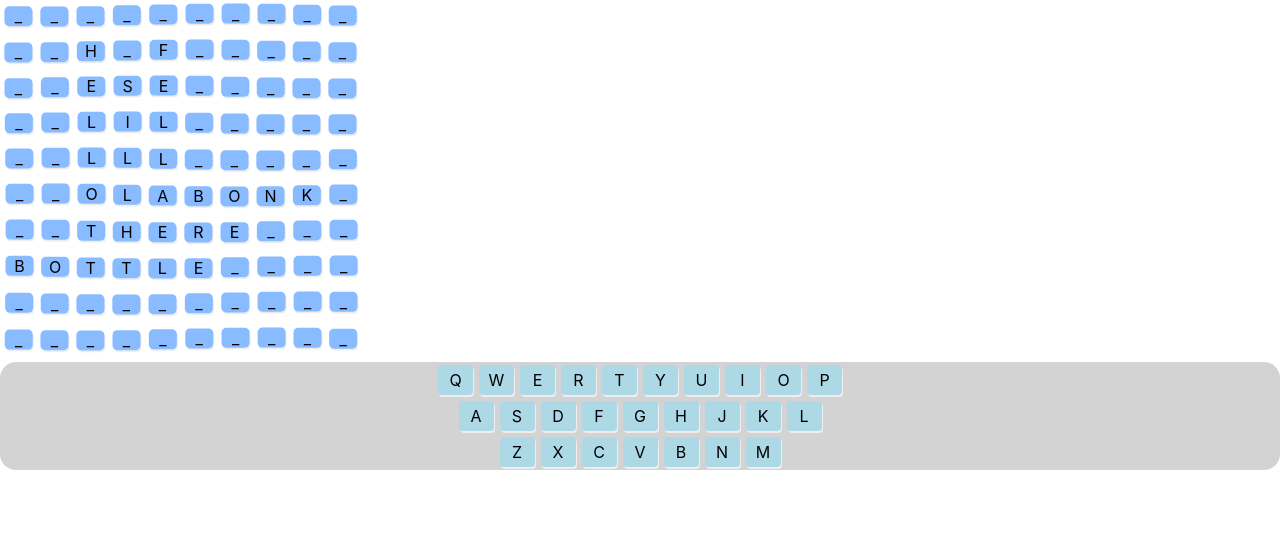
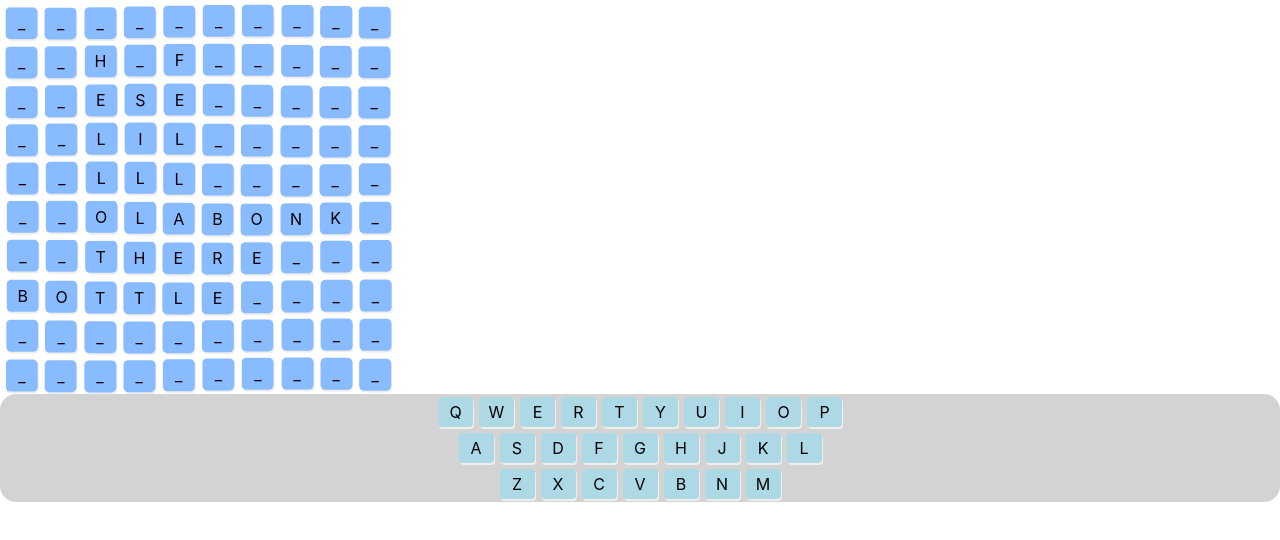
Before and after one commit to tom-simpson1/feudle, a React (Create React App) app: page / in a window 1280 px wide. Shown: the top 540 px of the page. Built offline with nearby package versions, Linux system fonts and the light colour scheme; no server answers.

Commit message:
fixed tile padding

```diff
--- a/src/components/game-board/tiles/tile.tsx
+++ b/src/components/game-board/tiles/tile.tsx
@@ -19,6 +19,7 @@ const LetterTile = memo(
   }) => {
     console.log("letter tile:", animationDelay, flipped, letter, hideUnflipped);
     return (
+      <Styled.TilePadding>
         <Styled.FlipContainer className={flipped ? "flipped" : ""}>
           <Styled.TileFront>
             {hideUnflipped ? (
@@ -37,6 +38,7 @@ const LetterTile = memo(
             </Styled.GuessedLetterTile>
           </Styled.TileBack>
         </Styled.FlipContainer>
+      </Styled.TilePadding>
     );
   }
 );
--- a/src/components/game-board/tiles/tiles.styled.ts
+++ b/src/components/game-board/tiles/tiles.styled.ts
@@ -15,8 +15,8 @@ type TileProps = {
 
 const Tile = styled.span<TileProps>`
   margin: 0.1rem;
-  // width: 2rem;
-  // height: 2rem;
+  width: 100%;
+  height: 100%;
   display: flex;
   align-items: center;
   justify-content: center;
@@ -86,3 +86,7 @@ export const TileBack = styled.div`
   ${TileSide}
   transform: rotateY(-180deg);
 `;
+
+export const TilePadding = styled.div`
+  margin: 0.1rem;
+`;
```
Lines whose indentation alone changed are shown as unchanged.
